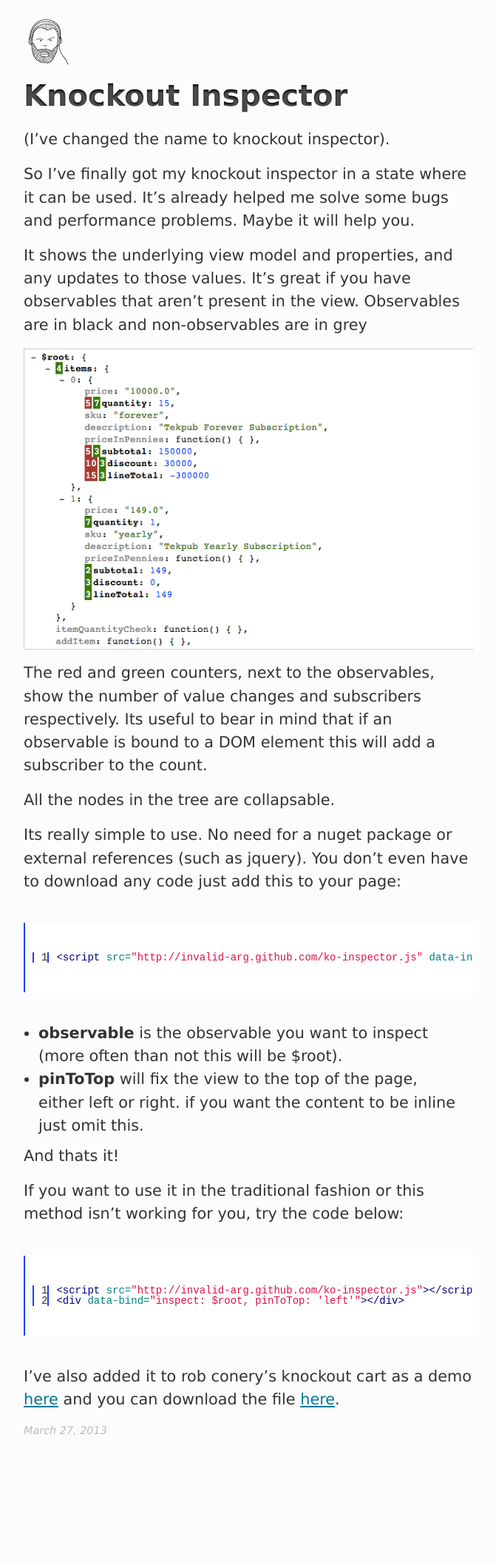
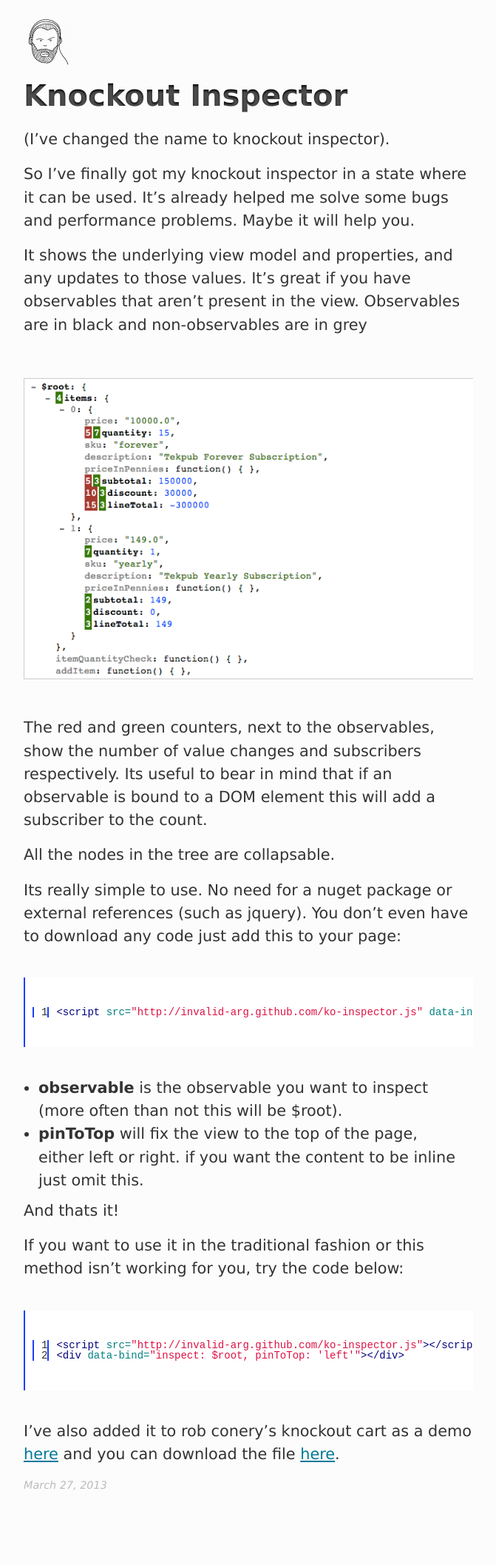
Before and after one commit to invalid-arg/invalid-arg.github.com, a Jekyll site: the page built from _posts/2013-3-27-knockout-inspector.md, in a window 1280 px wide. Shown: the whole page at 74% size, without its empty margins (304-975 px from the left). Built offline with Jekyll 4.4.1, drawn with Linux system fonts in a browser that asks for light colours; before the commit the page ends 2041 px from its top, so only the background shows below that.

Commit message:
Fixing margin on images

```diff
--- a/css/style.css
+++ b/css/style.css
@@ -79,6 +79,8 @@ body {
 .post img {
 	border: 1px solid #ccc;
 	width: 100%;
+	margin-bottom: 2.13rem;
+	margin-top: 2.5rem;
 }
 
 a {
@@ -93,8 +95,8 @@ code {
 }
 
 pre	{
-	margin-top: 40px;
-	margin-bottom: 40px;
+	margin-top: 2.5rem;
+	margin-bottom: 2.5rem;
 	border-left: 2px #1C3FFD solid;
 	padding-left: 10px;
 }
```
